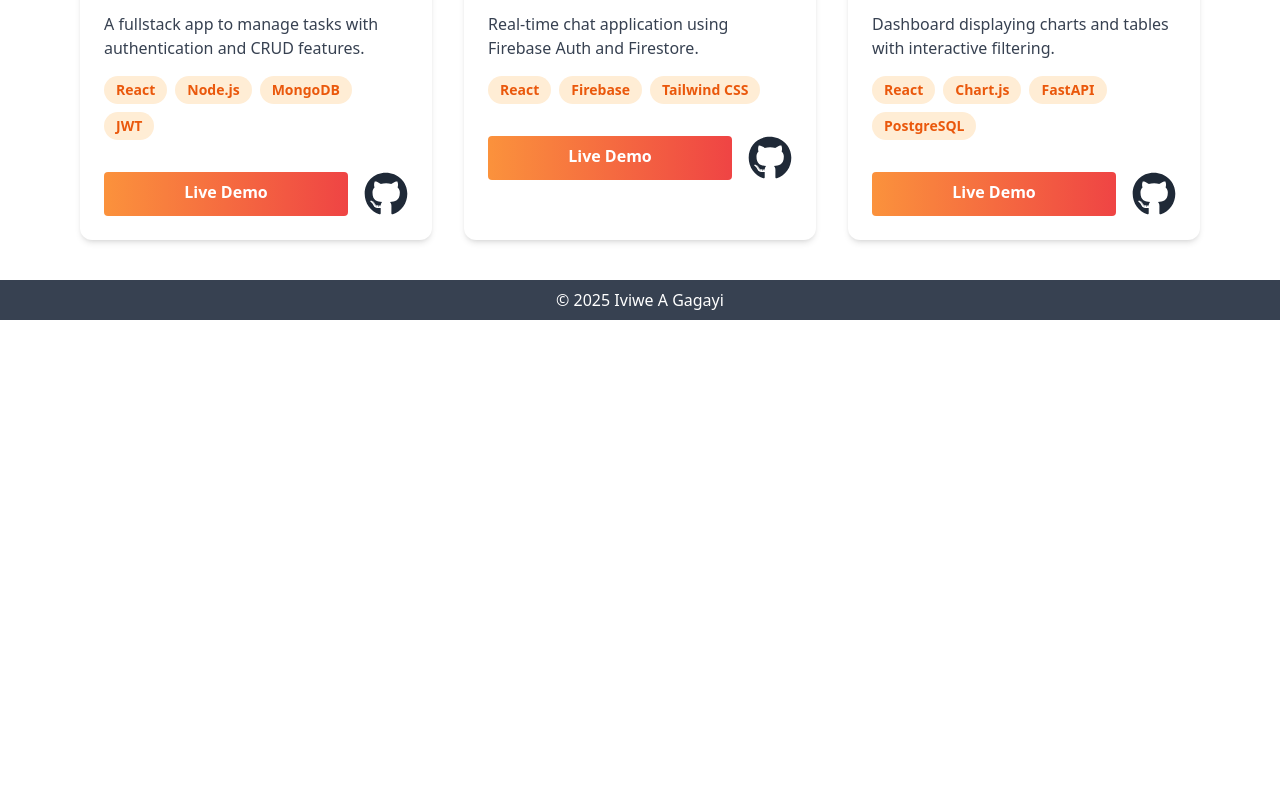
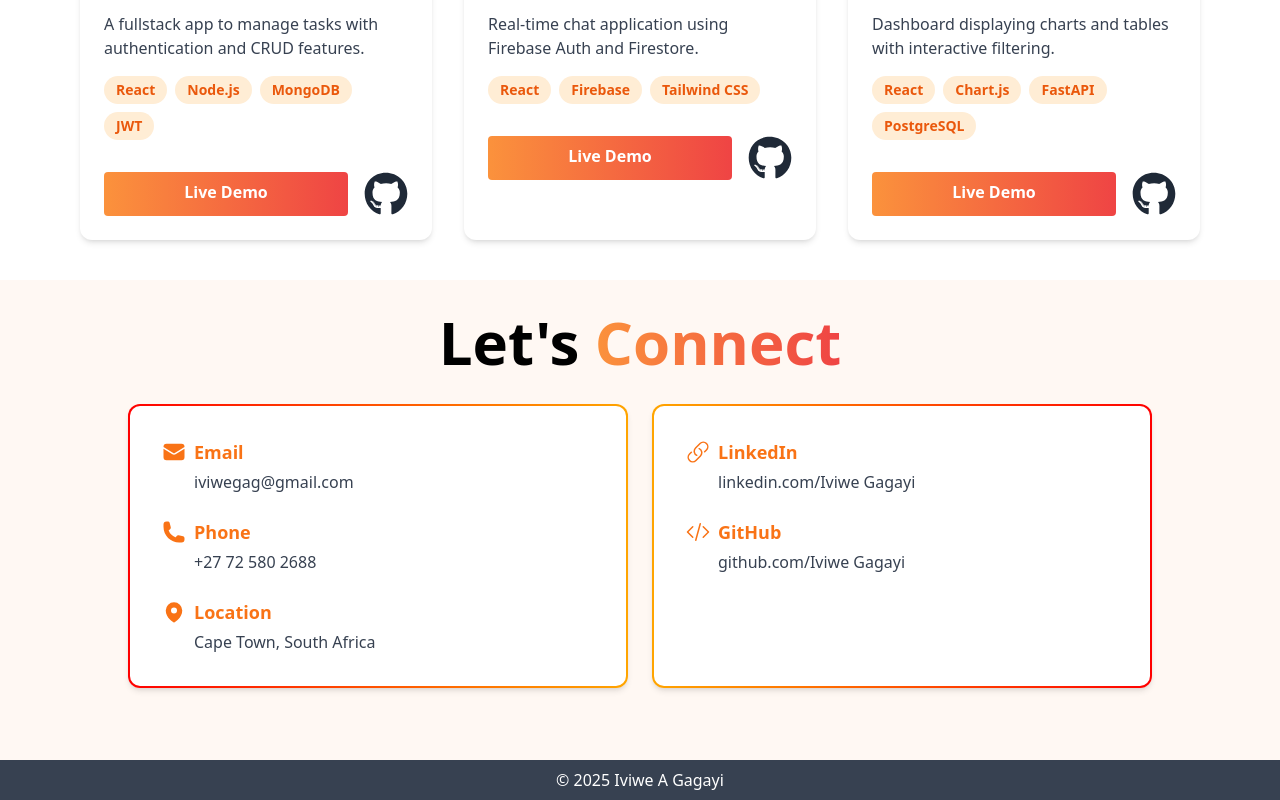
Before and after one commit to Iviwe-Gagayi/portfolio, a React (Create React App) app: page / in a window 1280 px wide. Shown: the part 1780-2580 px from the top of the page. Before the commit the page ends 2100 px from the top, so only its background shows below. Built offline with nearby package versions, Linux system fonts and the light colour scheme.

Commit message:
Added Contact section

```diff
--- a/src/About.js
+++ b/src/About.js
@@ -5,7 +5,7 @@ import { CiGlobe } from "react-icons/ci";
 
 function About() {
   return (
-    <div className="w-full flex flex-col items-center justify-center bg-orange-50 gap-5 overflow-hidden p-8 h-">
+    <div className="w-full flex flex-col items-center justify-center bg-orange-50 gap-5 overflow-hidden p-8 ">
 
       {/* Title */}
       <h1 className="text-black text-6xl font-bold text-center">
--- a/src/App.js
+++ b/src/App.js
@@ -4,6 +4,8 @@ import Home from './Home';
 import Footer from './Footer';
 import About from './About';
 import Projects from './Projects';
+import Contact from './Contact';
+
 
 function App() {
   return (
@@ -12,6 +14,7 @@ function App() {
       <Home />
       <About />
       <Projects/>
+      <Contact/>
       <Footer />
     </>
   );
--- /dev/null
+++ b/src/Contact.js
@@ -0,0 +1,98 @@
+import { EnvelopeIcon, PhoneIcon, MapPinIcon, LinkIcon, CodeBracketIcon } from "@heroicons/react/24/solid";
+import React from "react";
+
+function Contact() {
+  return (
+    <div className="w-full flex flex-col items-center justify-center bg-orange-500/5 p-8 gap-8">
+      {/* Title */}
+      <h1 className="text-black text-6xl font-bold text-center">
+        Let's{" "}
+        <span className="text-transparent bg-clip-text bg-gradient-to-r from-orange-400 to-red-500">
+          Connect
+        </span>
+      </h1>
+
+      {/* Container for both blocks */}
+      <div className="flex flex-col md:flex-row w-full max-w-5xl gap-6 justify-center pb-10">
+
+        {/* Contact Block */}
+        <div className="flex flex-col w-full md:w-1/2 bg-white rounded-xl p-8  gap-6
+                        border-2 border-transparent shadow-md transition-transform transform
+                        hover:scale-105 hover:shadow-xl"
+             style={{
+               background:
+                 "linear-gradient(white, white) padding-box, linear-gradient(to right, red, orange) border-box",
+             }}>
+
+          {/* Email */}
+          <div className="flex flex-col gap-1">
+            <div className="flex items-center gap-2 text-orange-500 font-bold text-lg">
+              <EnvelopeIcon className="w-6 h-6" />
+              <span>Email</span>
+            </div>
+            <a href="mailto:iviwegag@gmail.com" className="text-gray-700 font-medium ml-8">
+              iviwegag@gmail.com
+            </a>
+          </div>
+
+          {/* Phone */}
+          <div className="flex flex-col gap-1">
+            <div className="flex items-center gap-2 text-orange-500 font-bold text-lg">
+              <PhoneIcon className="w-6 h-6" />
+              <span>Phone</span>
+            </div>
+            <a href="tel:+27725802688" className="text-gray-700 font-medium ml-8">
+              +27 72 580 2688
+            </a>
+          </div>
+
+          {/* Location */}
+          <div className="flex flex-col gap-1">
+            <div className="flex items-center gap-2 text-orange-500 font-bold text-lg">
+              <MapPinIcon className="w-6 h-6" />
+              <span>Location</span>
+            </div>
+            <p className="text-gray-700 font-medium ml-8">Cape Town, South Africa</p>
+          </div>
+
+        </div>
+
+        {/* Follow Me Block*/}
+        <div className="flex flex-col w-full md:w-1/2 bg-white rounded-xl p-8 gap-6
+                        border-2 border-transparent shadow-md transition-transform transform
+                        hover:scale-105 hover:shadow-xl"
+             style={{
+               background:
+                 "linear-gradient(white, white) padding-box, linear-gradient(to right, orange, red) border-box",
+             }}>
+
+          {/* LinkedIn */}
+          <div className="flex flex-col gap-1">
+            <div className="flex items-center gap-2 text-orange-500 font-bold text-lg">
+              <LinkIcon className="w-6 h-6" />
+              <span>LinkedIn</span>
+            </div>
+            <a href="https://www.linkedin.com/in/iviwe-gagayi-0309a5252/" target="_blank" rel="noopener noreferrer" className="text-gray-700 font-medium ml-8">
+              linkedin.com/Iviwe Gagayi
+            </a>
+          </div>
+
+          {/* GitHub */}
+          <div className="flex flex-col gap-1">
+            <div className="flex items-center gap-2 text-orange-500 font-bold text-lg">
+              <CodeBracketIcon className="w-6 h-6" />
+              <span>GitHub</span>
+            </div>
+            <a href="https://github.com/Iviwe-Gagayi" target="_blank" rel="noopener noreferrer" className="text-gray-700 font-medium ml-8">
+              github.com/Iviwe Gagayi
+            </a>
+          </div>
+
+        </div>
+
+      </div>
+    </div>
+  );
+}
+
+export default Contact;
```
